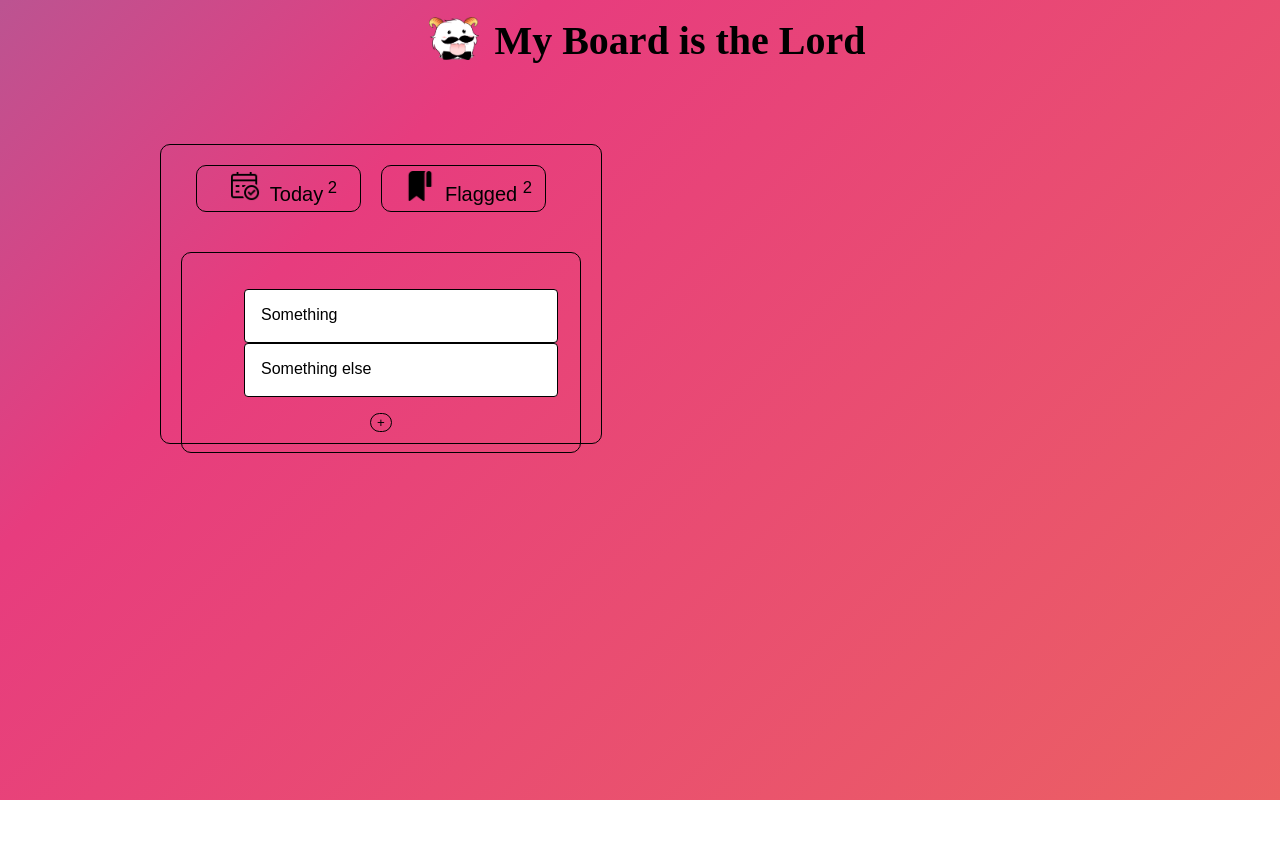
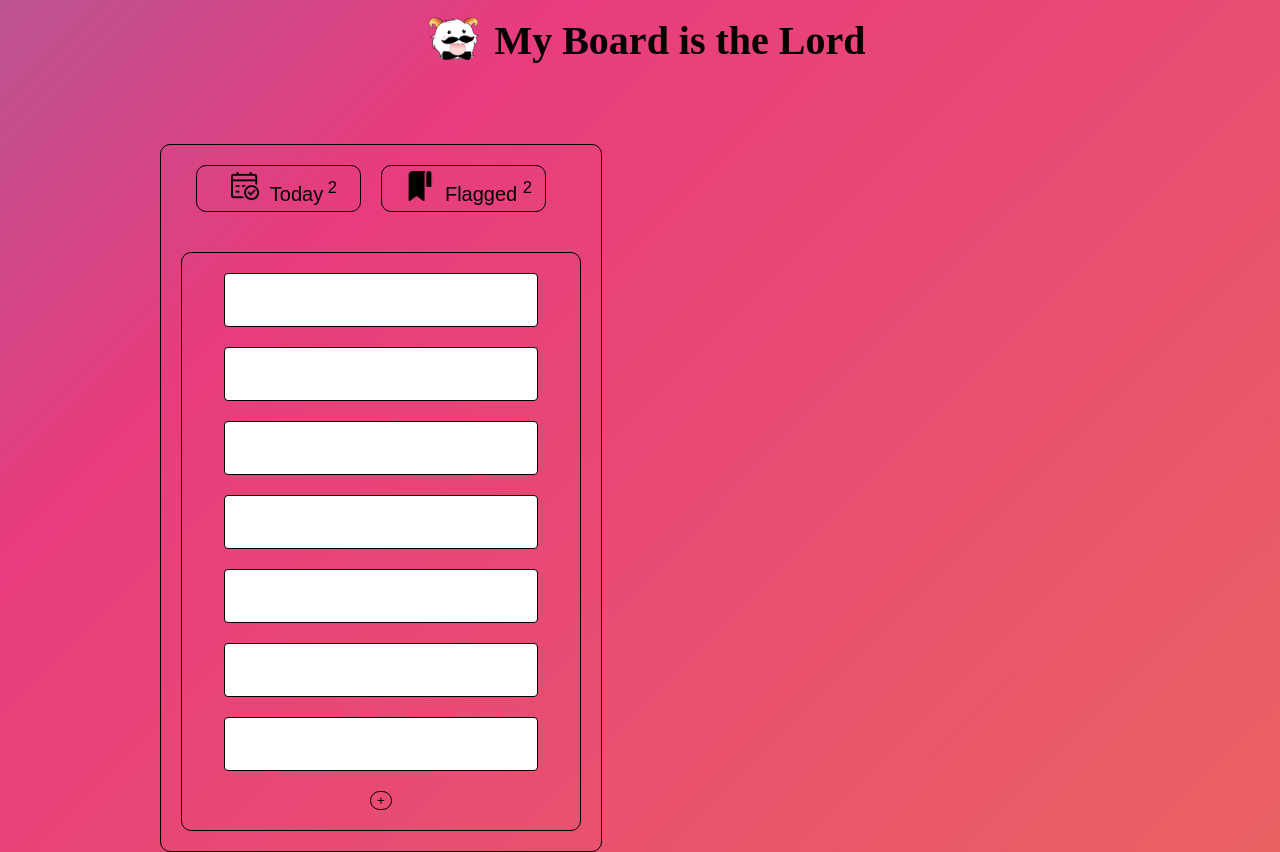
Before and after one commit to oPuDDingo/To_Do_List_Prog_3, an Angular app in the folder frontend/: page / in a window 1280 px wide. Before the commit the page ends 800 px from the top, so only its background shows below. Built offline with nearby package versions, Linux system fonts and the light colour scheme.

Commit message:
fixed list-container overflow bug

```diff
--- a/frontend/src/app/board/board.component.html
+++ b/frontend/src/app/board/board.component.html
@@ -10,11 +10,14 @@
             </div>
         </div>
 
-        <div class="lists">
-            <ul class="no-padding">
-                <li class="list-card">Something</li>
-                <li class="list-card">Something else</li>
-            </ul>
+        <div class="list-container">
+            <div class="list-card"><input /> </div>
+            <div class="list-card"><input /></div>
+            <div class="list-card"><input /></div>
+            <div class="list-card"><input /></div>
+            <div class="list-card"><input /></div>
+            <div class="list-card"><input /></div>
+            <div class="list-card"><input /></div>
             <button class="plus-btn">+</button> <!-- placeholder -->
         </div>
     </div>
--- a/frontend/src/app/board/board.component.scss
+++ b/frontend/src/app/board/board.component.scss
@@ -11,7 +11,7 @@
 }
 
 no-padding {
-  padding: 0;
+  padding: 0 0 0 0;
 }
 
 .overview {
@@ -22,6 +22,7 @@ no-padding {
   padding: 20px 20px 20px 20px;
   display: flex;
   flex-direction: column;
+  height: max-content;
 }
 
 .filter-container {
@@ -64,7 +65,7 @@ no-padding {
   }
 }
 
-.lists {
+.list-container {
   border: 1px black solid;
   border-radius: 10px;
   padding: 20px 10px 20px 10px;
@@ -79,11 +80,18 @@ no-padding {
   background-color: white;
   height: 20px;
   width: 280px;
-  margin: 0;
+  margin-bottom: 20px;
   padding: 16px;
   display: flex;
   flex-direction: row;
+  justify-content: space-between;
   transition: all 0.2s ease-in-out;
+}
+
+.list-card input {
+  font-size: 20px;
+  font-family: Arial;
+
 }
 
 .plus-btn {
```
